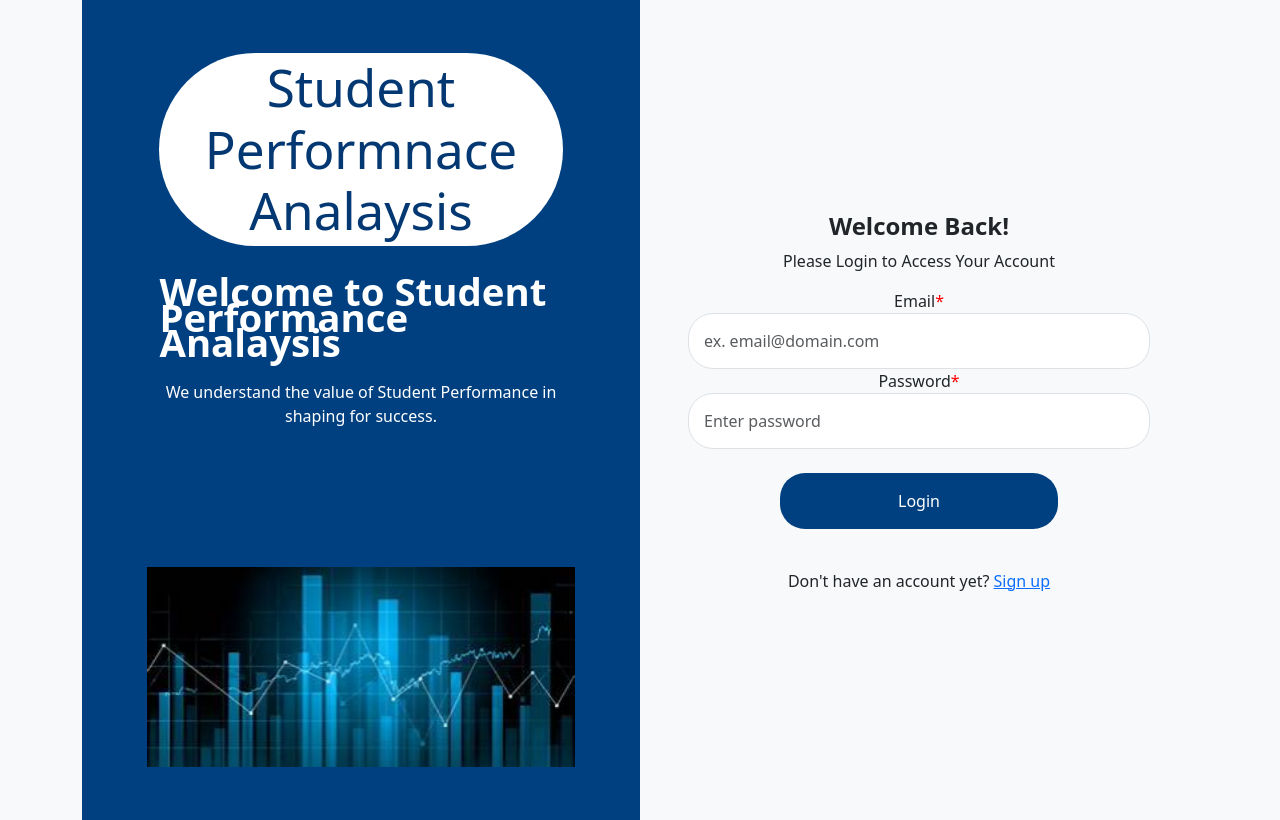
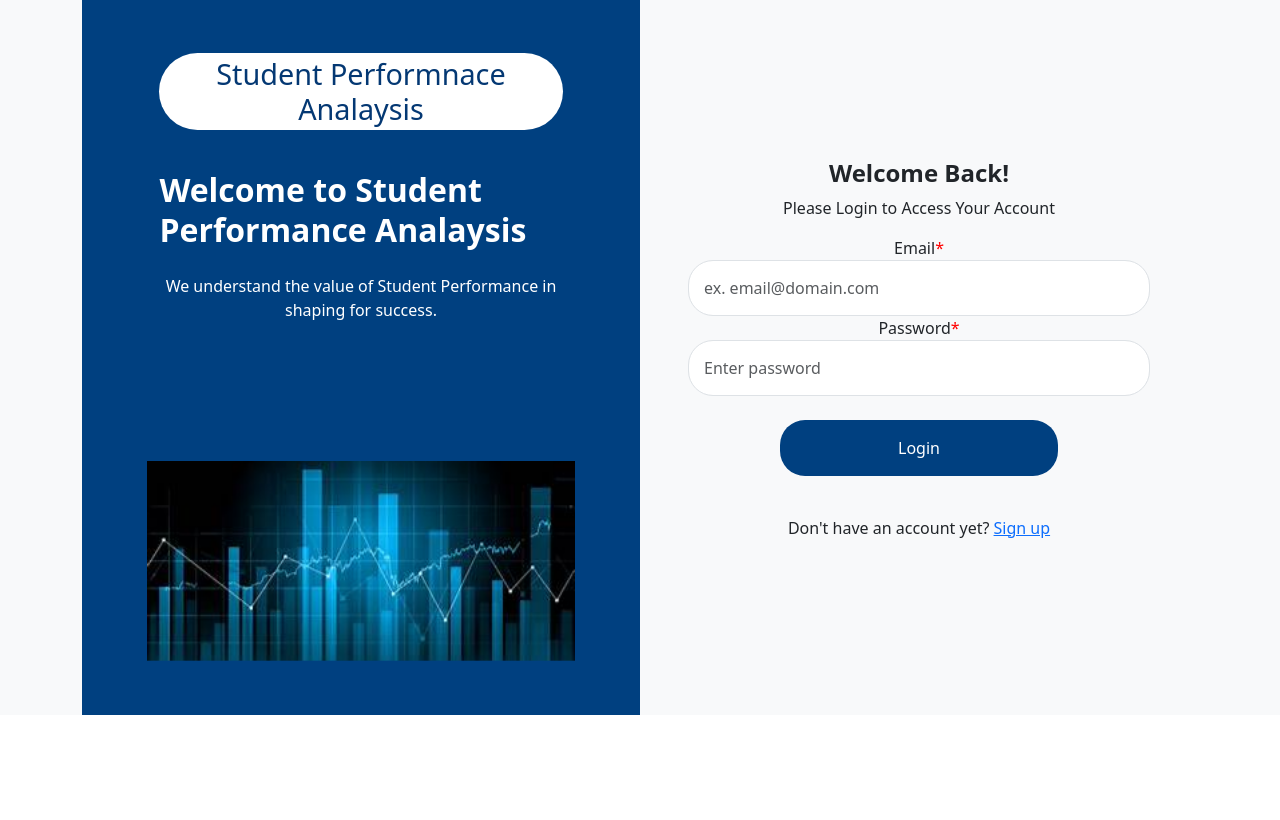
Before and after one commit to Manoj12012004/Student_performance_analysis, a React (Create React App) app in the folder app/: page /login in a window 1280 px wide. Built offline with nearby package versions, Linux system fonts and the light colour scheme.

Commit message:
Update Login.jsx

```diff
--- a/app/src/components/Login.jsx
+++ b/app/src/components/Login.jsx
@@ -53,8 +53,8 @@ function Login(){
             <div className="col-md-6 col-sm-12 conatainer text-white bg-primary ">
                 <div className="container d-flex flex-column justify-content-between" id="rightCol">
                     <div className="heading container d-flex flex-column justify-content-between">
-                        <h2 className=" bg-white rounded-pill p-1" style={{color:"#043873",fontSize:"4vw"}}>Student Performnace Analaysis</h2>
-                        <div><h4 className="subheading" style={{fontSize:"3vw",textAlign:"left",lineHeight:"2vw",marginTop:"2vw"}}>Welcome to Student Performance Analaysis</h4>
+                        <h2 className=" bg-white rounded-pill p-1" style={{color:"#043873",fontSize:"1.8rem"}}>Student Performnace Analaysis</h2>
+                        <div><h4 className="subheading" style={{fontSize:"2rem",textAlign:"left",lineHeight:"2.5rem",marginTop:"2rem"}}>Welcome to Student Performance Analaysis</h4>
                         <p className="para">We understand the value of Student Performance in shaping for success.</p>
                         </div>
                     </div>
```
